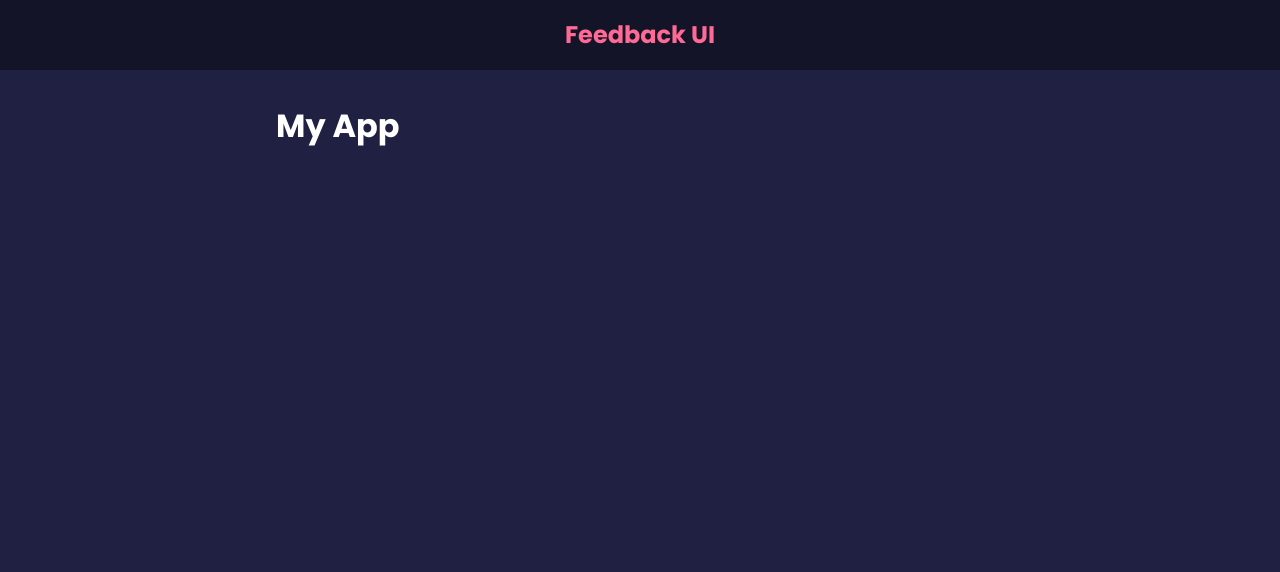
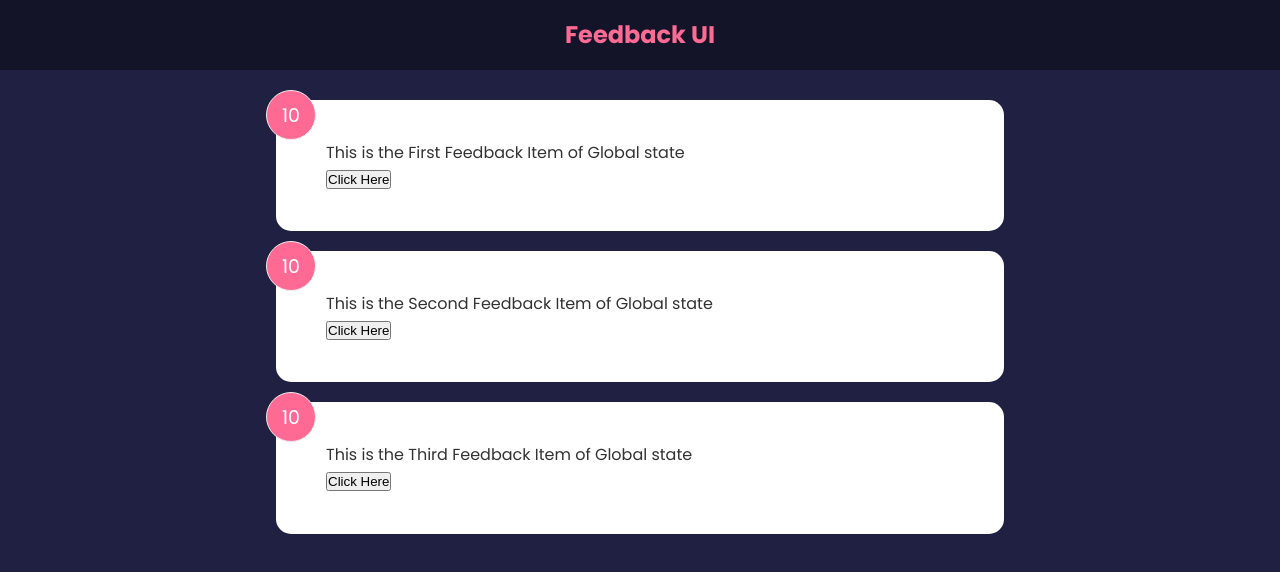
Before and after one commit to subhamssn/main-fb-app, a React (Create React App) app: page / in a window 1280 px wide. Shown: the top 572 px of the page. Built offline with nearby package versions, Linux system fonts and the light colour scheme.

Commit message:
Used component and state level state with props

```diff
--- a/src/App.js
+++ b/src/App.js
@@ -1,13 +1,20 @@
 import Header from './components/Header'
+import { useState } from 'react';
+import feedbackData from './data/FeedbackData';
+import FeedbackList from "./components/FeedbackList";
 
 function App(){
+
+    const [feedback, setFeedback] = useState(
+        feedbackData
+    )
 
     return (
         <>
         <Header  />
         <div className="container">
 
-            <h1>My App</h1>
+           <FeedbackList feedback={feedback}/>
 
         </div>
 
--- /dev/null
+++ b/src/components/FeedbackItem.jsx
@@ -0,0 +1,27 @@
+import { useState } from "react";
+
+function FeedbackItem({id, item}) {
+
+     const [rating, setRating] = useState(item.rating);
+     const [feedback, setFeedback] = useState(
+        item.text
+     );
+
+     const handleClick = () => {
+        setRating((prev) => {
+             return (prev+1)
+        });
+     }
+
+  return (
+    <div className="card">
+
+        <div className="num-display">{rating}</div>
+        <div className="text-display">{feedback}</div>
+        <button onClick={handleClick}>Click Here</button>
+
+    </div>
+  )
+}
+
+export default FeedbackItem
--- /dev/null
+++ b/src/components/FeedbackList.jsx
@@ -0,0 +1,15 @@
+import FeedbackItem from "./FeedbackItem"
+
+function FeedbackList({feedback}) {
+  return (
+    <>
+    <div className="feedback-list">
+      {feedback.map((item) => (
+       <FeedbackItem id = {item.id} item = {item}/>
+      )) }
+    </div>
+    </>
+  )
+}
+
+export default FeedbackList
--- /dev/null
+++ b/src/data/FeedbackData.js
@@ -0,0 +1,22 @@
+const feedbackData = [
+    {
+        id: 1,
+        rating: 10,
+        text: 'This is the First Feedback Item of Global state'
+
+    },
+    {
+        id: 2,
+        rating: 10,
+        text: 'This is the Second Feedback Item of Global state'
+
+    },
+    {
+        id: 3,
+        rating: 10,
+        text: 'This is the Third Feedback Item of Global state'
+
+    }
+];
+
+export default feedbackData;
```
